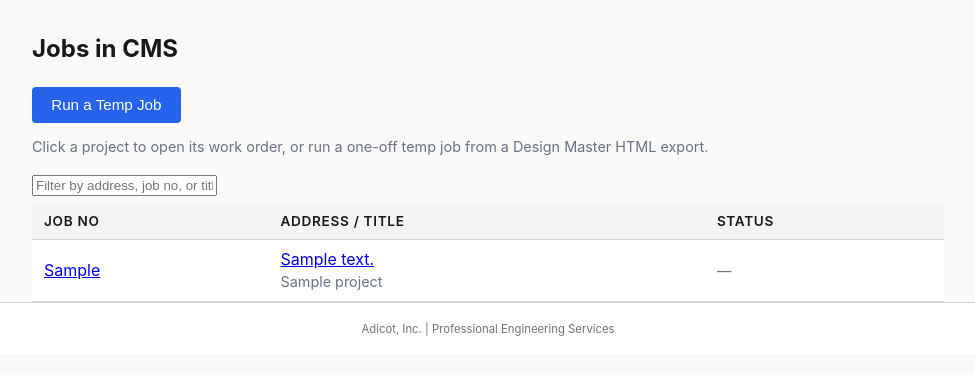
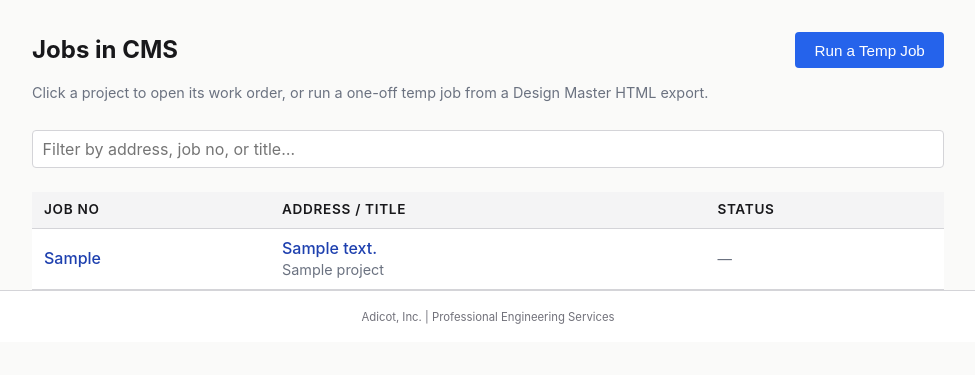
Before and after one commit to mileschoquette/adicot-Load-calc-doc, a Flask app: template templates/cms_jobs.html in a window 1280 px wide. Shown: the part 62-437 px from the top of the page, without its empty margins (152-1127 px from the left). Run offline with Flask 3, Linux system fonts and the light colour scheme; the template is opened without the code that fills it: most values are stand-ins (such as "Sample title", 1, 10 or a date in 2020).

Commit message:
Update style.css

```diff
--- a/static/style.css
+++ b/static/style.css
@@ -1,4 +1,3 @@
-/* Adicot HVAC Pipeline — engineer-friendly UI */
 
 :root {
   --bg: #fafaf9;
@@ -298,6 +297,42 @@ footer {
   font-size: 0.85rem;
   text-align: center;
 }
+
+/* ── Landing / list pages ── */
+.page-head {
+  display: flex;
+  align-items: center;
+  justify-content: space-between;
+  gap: 1rem;
+  flex-wrap: wrap;
+}
+.page-head h2 { margin-bottom: 0; }
+
+.cms-filter {
+  width: 100%;
+  padding: 0.5rem 0.6rem;
+  font-size: 1rem;
+  border: 1px solid var(--border);
+  border-radius: 4px;
+  background: #fff;
+  margin: 0.75rem 0 1rem;
+  font-family: inherit;
+}
+.cms-filter:focus {
+  outline: 2px solid var(--accent);
+  outline-offset: -1px;
+  border-color: var(--accent);
+}
+.cms-jobs td a { text-decoration: none; color: var(--accent); font-weight: 500; }
+.cms-jobs td a:hover { text-decoration: underline; }
+
+.badge-ok {
+  background: var(--success);
+}
+
+/* ── Work order table ── */
+.wo-table th { width: 200px; }
+.wo-table td { font-variant-numeric: tabular-nums; }
 
 .tab-strip {
   display: flex;
```
